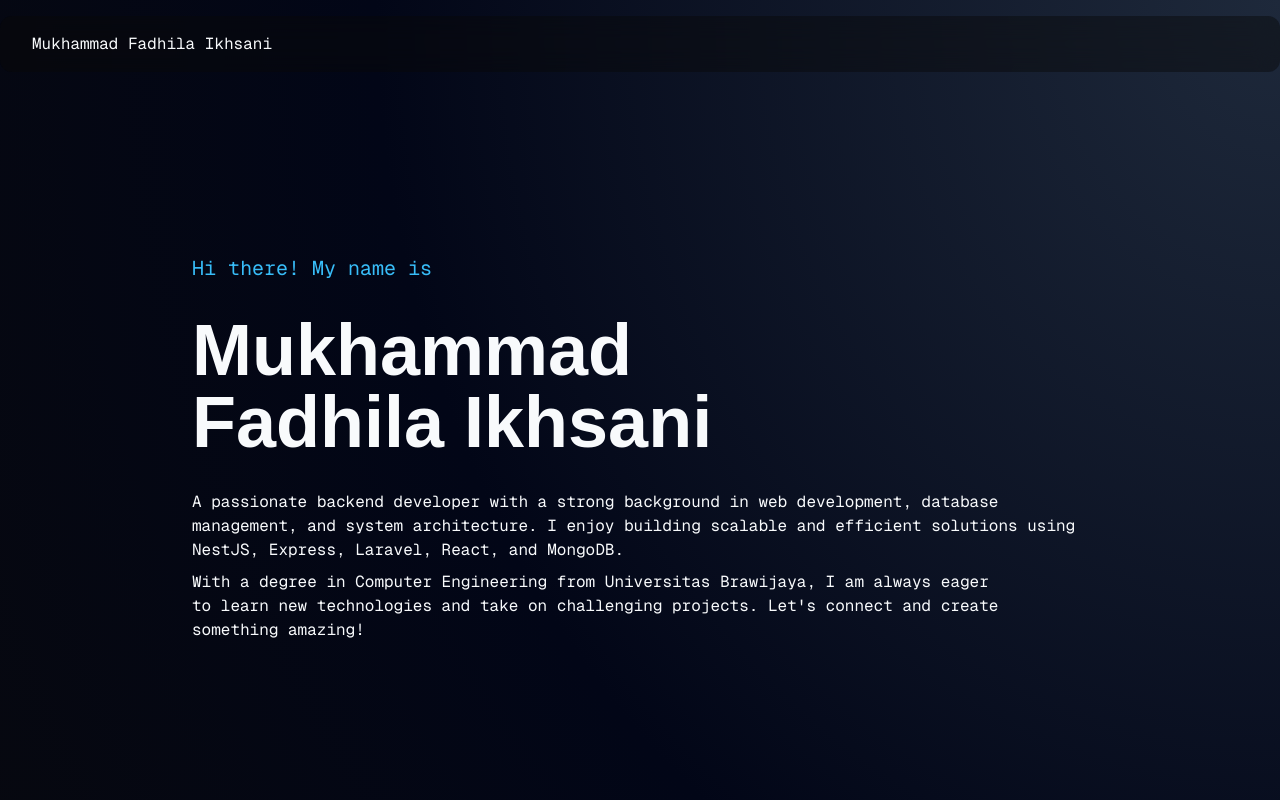
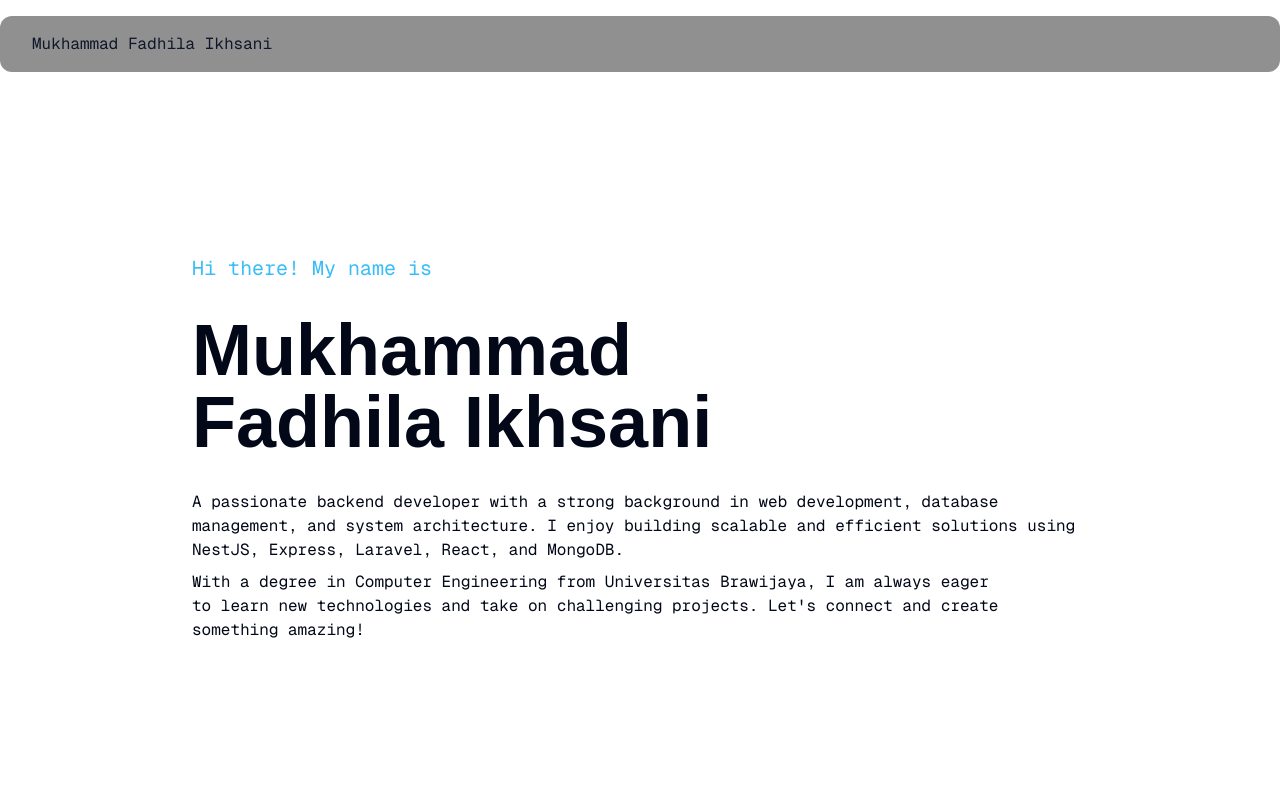
Before and after one commit to m-fadil/next-portofolio, a Next.js app: page / in a window 1280 px wide. Shown: the top 800 px of the page. Built offline with nearby package versions, Linux system fonts and the light colour scheme.

Commit message:
style(layout.tsx): simplify body class by removing unnecessary classes for cleaner code and improved readability

```diff
--- a/src/app/layout.tsx
+++ b/src/app/layout.tsx
@@ -27,9 +27,7 @@ export default function RootLayout({
 
   return (
     <html lang="en">
-      <body
-        className={cn(`relative dark ${geistSans.variable} ${geistMono.variable} overscroll-none antialiased`, cnBgGradient)}
-      >
+      <body className={`${geistSans.variable} ${geistMono.variable}`}>
         <header className="sticky max-w-7xl top-4 mx-auto z-10 p-4 rounded-xl backdrop-blur-md w-full bg-zinc-950/45 text-primary">
           <div className="flex items-center justify-between mx-4 font-[family-name:var(--font-geist-mono)]">
             <p>Mukhammad Fadhila Ikhsani</p>
```
